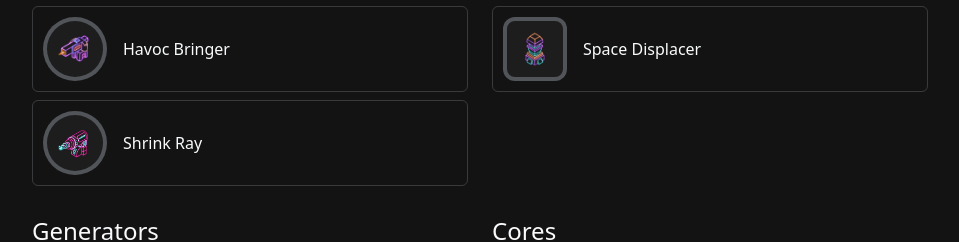
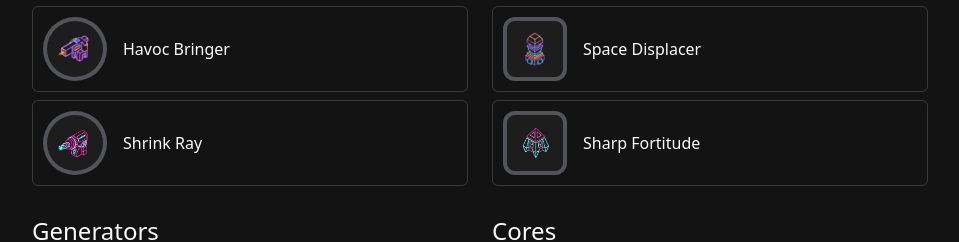
Before and after one commit to buczekmatthias/tower-module-tracker, a Vue app: page / in a window 1280 px wide. Shown: the part 902-1144 px from the top of the page, without its empty margins (160-1119 px from the left). Built offline with nearby package versions, Linux system fonts and the light colour scheme; some icons are missing.

Commit message:
Add sharp fortitude

```diff
--- a/src/data/modules.js
+++ b/src/data/modules.js
@@ -13,6 +13,7 @@ const modules = {
     "Negative Mass Projector": { icon: "negative_mass_projector.webp", description: "If an orb doesn't kill the enemy it will apply a stacking debuff, reducing damage and speed by :val% per hit, to max reduction of 50%", values: [1, 1.5, 2, 2.5] },
     "Wormhole Redirector": { icon: "wormhole_redirector.webp", description: "Health regen can heal up to :val% of package max recovery", values: [25, 50, 75, 100] },
     "Space Displacer": { icon: "space_displacer.webp", description: "Landmines have a :val% chance to spawn as inner land mine (20 max) instead of normal mine. These mines autonomously move and organize around the tower", values: [15, 20, 25, 30] },
+    "Sharp Fortitude": { icon: "sharp_fortitude.png", description: "Increase the Wall's health and regen by x:val. Enemies take +1% increased damage from wall thorns per subsequent hit.", values: [1.25, 1.5, 2, 2.5] },
   },
   generators: {
     "Singularity Harness": { icon: "singularity_harness.webp", description: "Increases the range of each bot by +:valm. Enemies hit by flame bot receive double damage", values: [5, 8, 11, 15] },
@@ -82,7 +83,7 @@ const getOwnershipInfo = (moduleName) => {
 const updateStorageContent = () => {
   const stored = JSON.parse(localStorage.getItem("modules"));
 
-  ["Project Funding", "Magnetic Hook", "Shrink Ray"].forEach((m) => {
+  ["Project Funding", "Magnetic Hook", "Shrink Ray", "Sharp Fortitude"].forEach((m) => {
     if (!Object.keys(stored).includes(m)) {
       stored[m] = 0;
     }
```
Also changed, not shown: src/assets/modules/sharp_fortitude.png (added), 1 other file (tests, documents, lock files or other folders).
